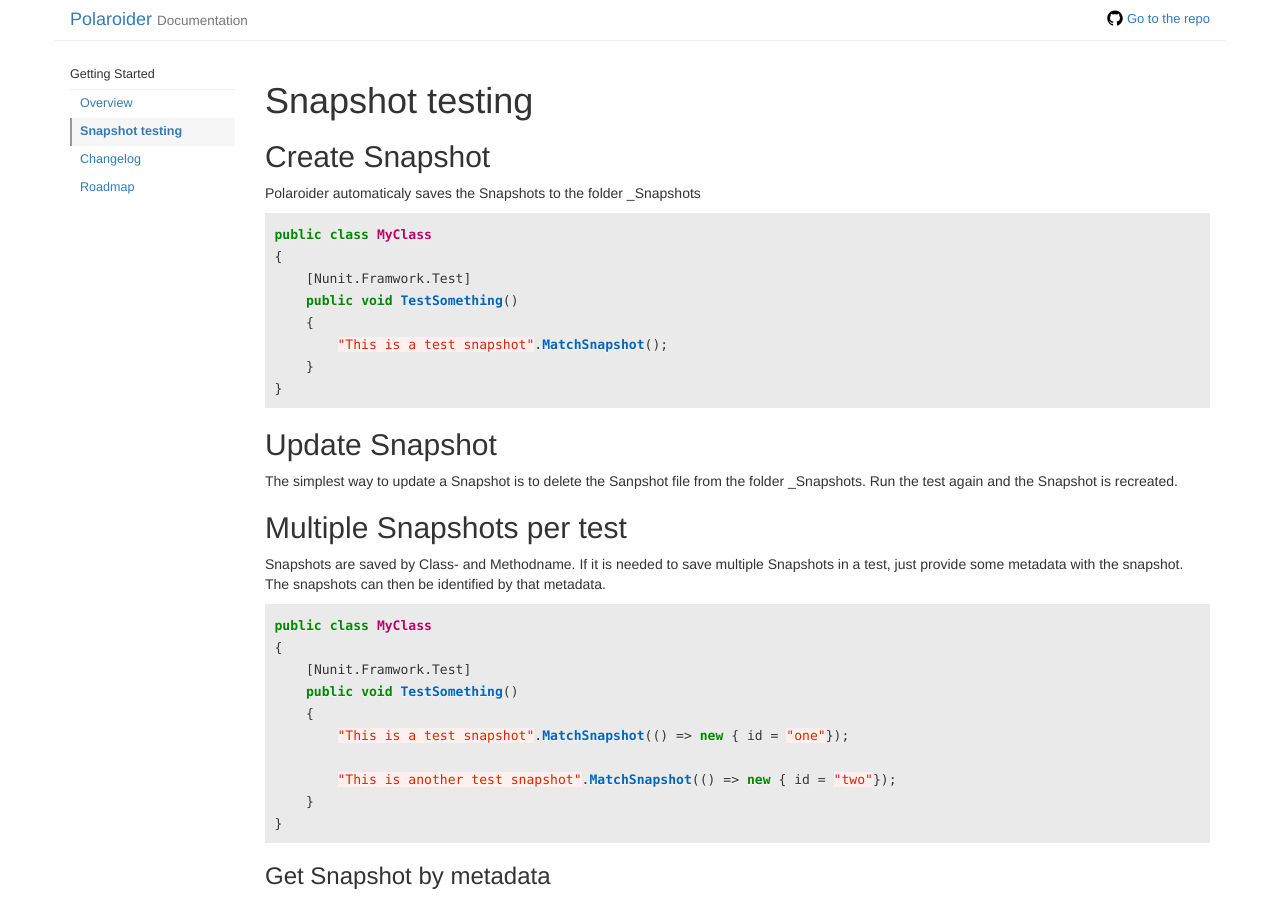
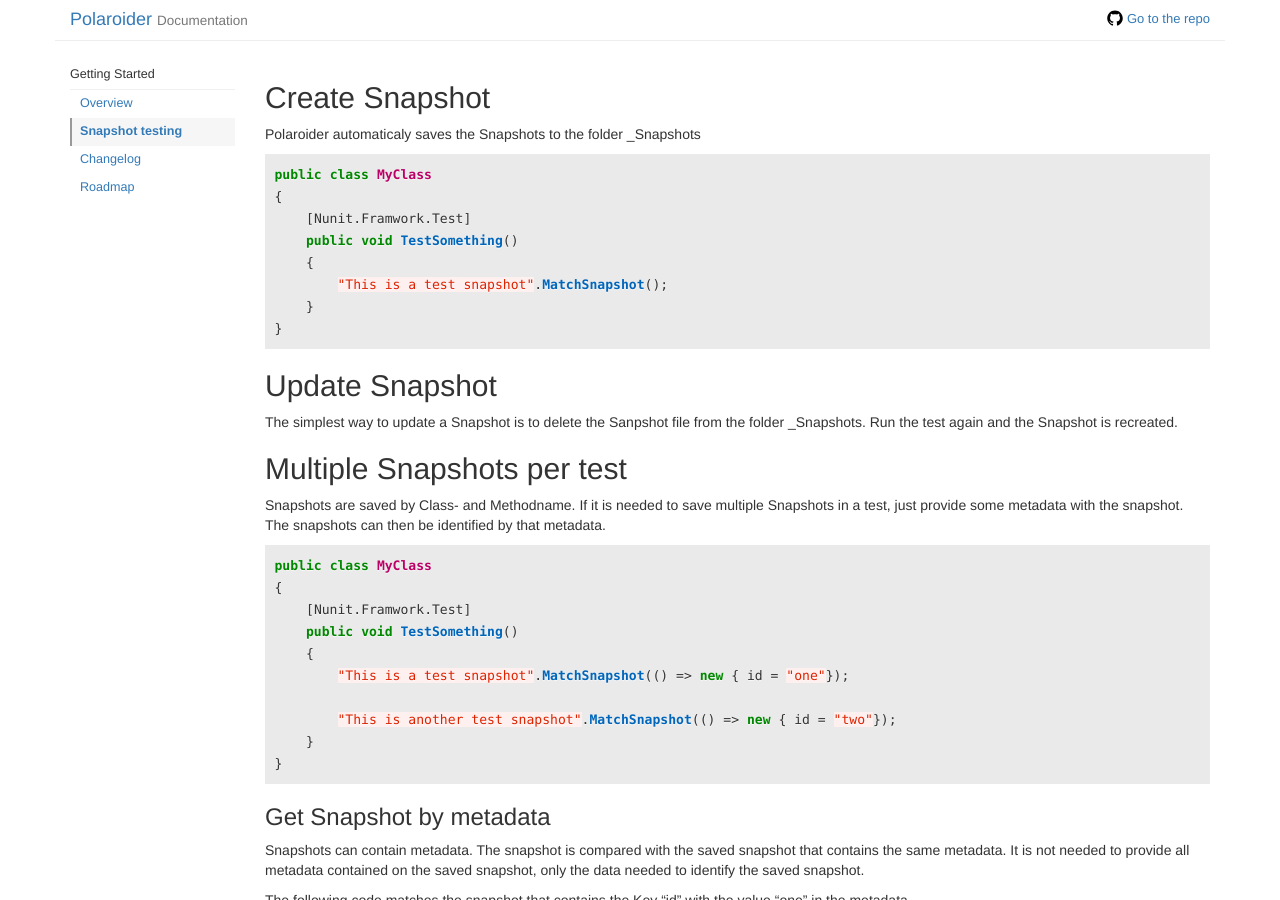
Before and after one commit to WickedFlame/Polaroider, a Jekyll site: the page built from docs/api.md, in a window 1280 px wide and 900 px high. Built offline with Jekyll 4.4.1, drawn with Linux system fonts in a browser that asks for light colours.

Commit message:
Removed header

````diff
--- a/docs/api.md
+++ b/docs/api.md
@@ -3,8 +3,6 @@ title: Snapshot testing
 layout: "default"
 nav_order: 2
 ---
-# Snapshot testing
-
 ## Create Snapshot
 Polaroider automaticaly saves the Snapshots to the folder _Snapshots
 ```csharp
````
